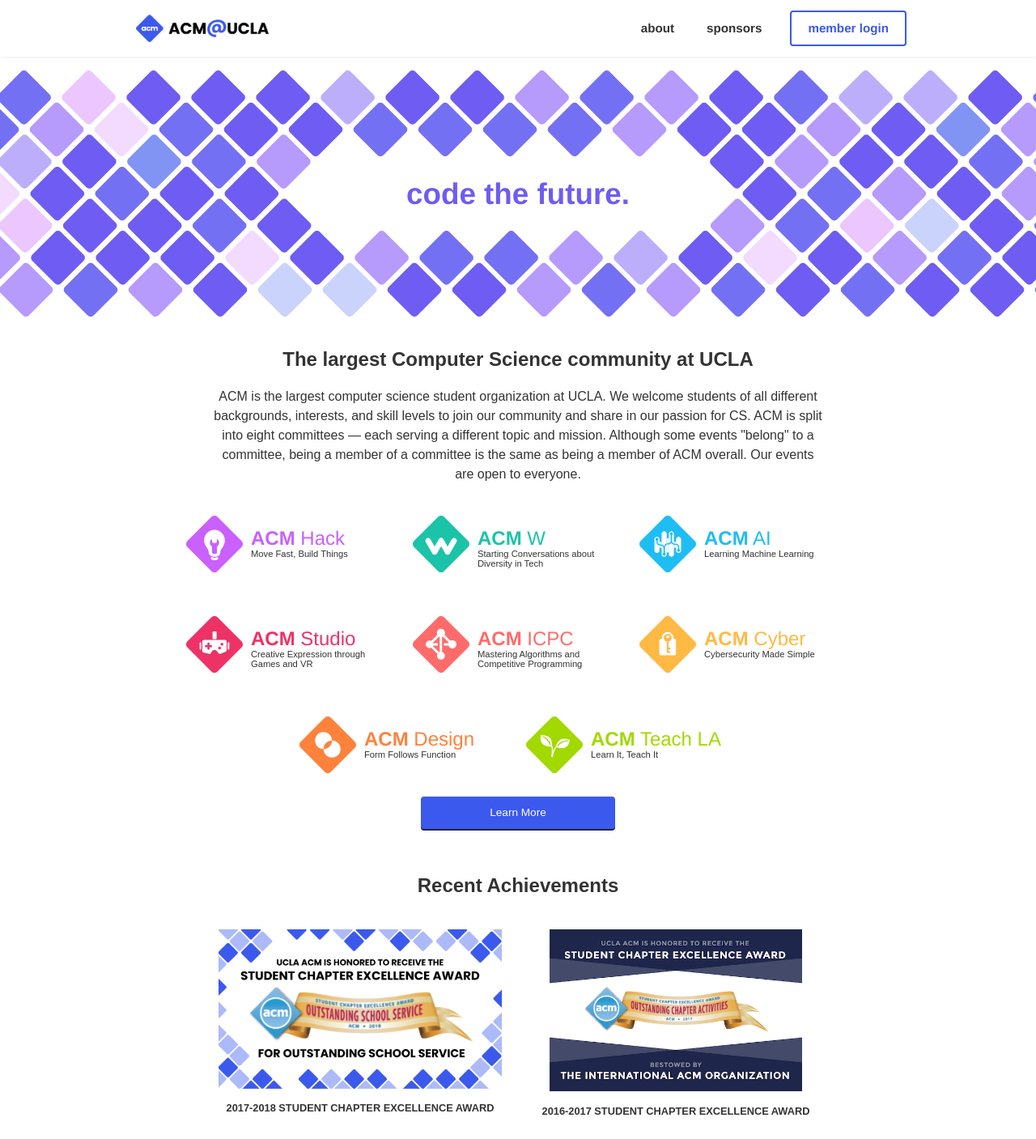
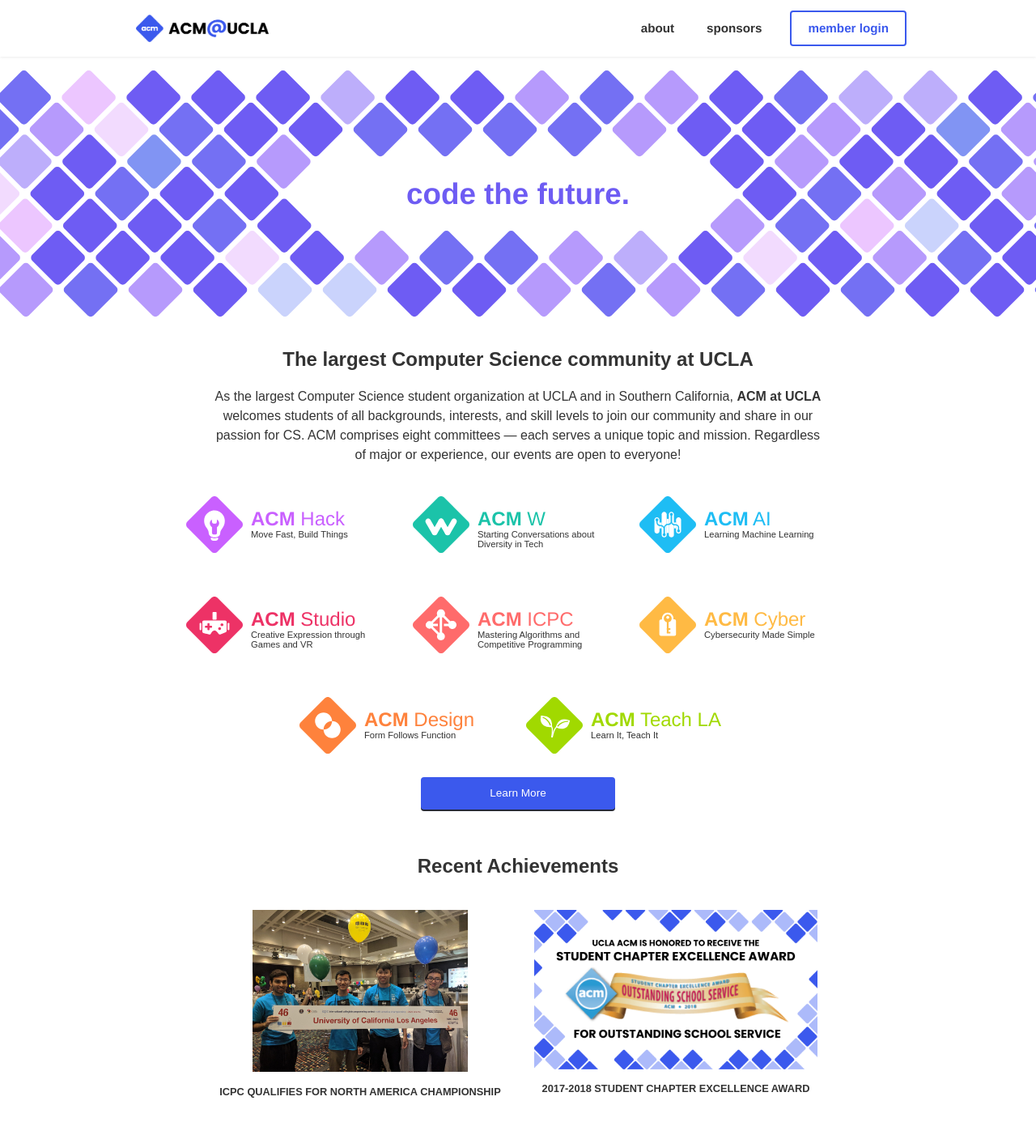
Before and after one commit to uclaacm/website, a React app: page / in a window 1280 px wide. Shown: the top 1407 px of the page at 81% size. Built offline with nearby package versions, Linux system fonts and the light colour scheme; the HTML template or start-up script is replaced by a standard one.

Commit message:
Update homepage blurb and add ICPC Nationals achievement

```diff
--- a/src/components/Home/index.jsx
+++ b/src/components/Home/index.jsx
@@ -16,7 +16,7 @@ export default class Home extends React.Component {
 				<Banner />
 				<div className="content-section center">
 					<h2>The largest Computer Science community at UCLA</h2>
-					<p className="subheading">ACM is the largest computer science student organization at UCLA. We welcome students of all different backgrounds, interests, and skill levels to join our community and share in our passion for CS. ACM is split into eight committees &mdash; each serving a different topic and mission. Although some events "belong" to a committee, being a member of a committee is the same as being a member of ACM overall. Our events are open to everyone.</p>
+					<p className="subheading">As the largest Computer Science student organization at UCLA and in Southern California, <b>ACM at UCLA</b> welcomes students of all backgrounds, interests, and skill levels to join our community and share in our passion for CS. ACM comprises eight committees — each serves a unique topic and mission. Regardless of major or experience, our events are open to everyone!</p>
 				</div>
 				<Committees committees={Config.committees} />
 				<div className="button-section center">
@@ -27,6 +27,10 @@ export default class Home extends React.Component {
 				<div className="content-section center">
 					<h2>Recent Achievements</h2>
 					<div id="achievements-container">
+						<div className="achievement">
+							<img src="/images/icpc_natls_2020.jpg" />
+							<h3>ICPC Qualifies for North America Championship</h3>
+						</div>
 						<div className="achievement">
 							<img src="/images/2018-acm-excellence-award.png" />
 							<h3>2017-2018 Student Chapter Excellence Award</h3>
```
